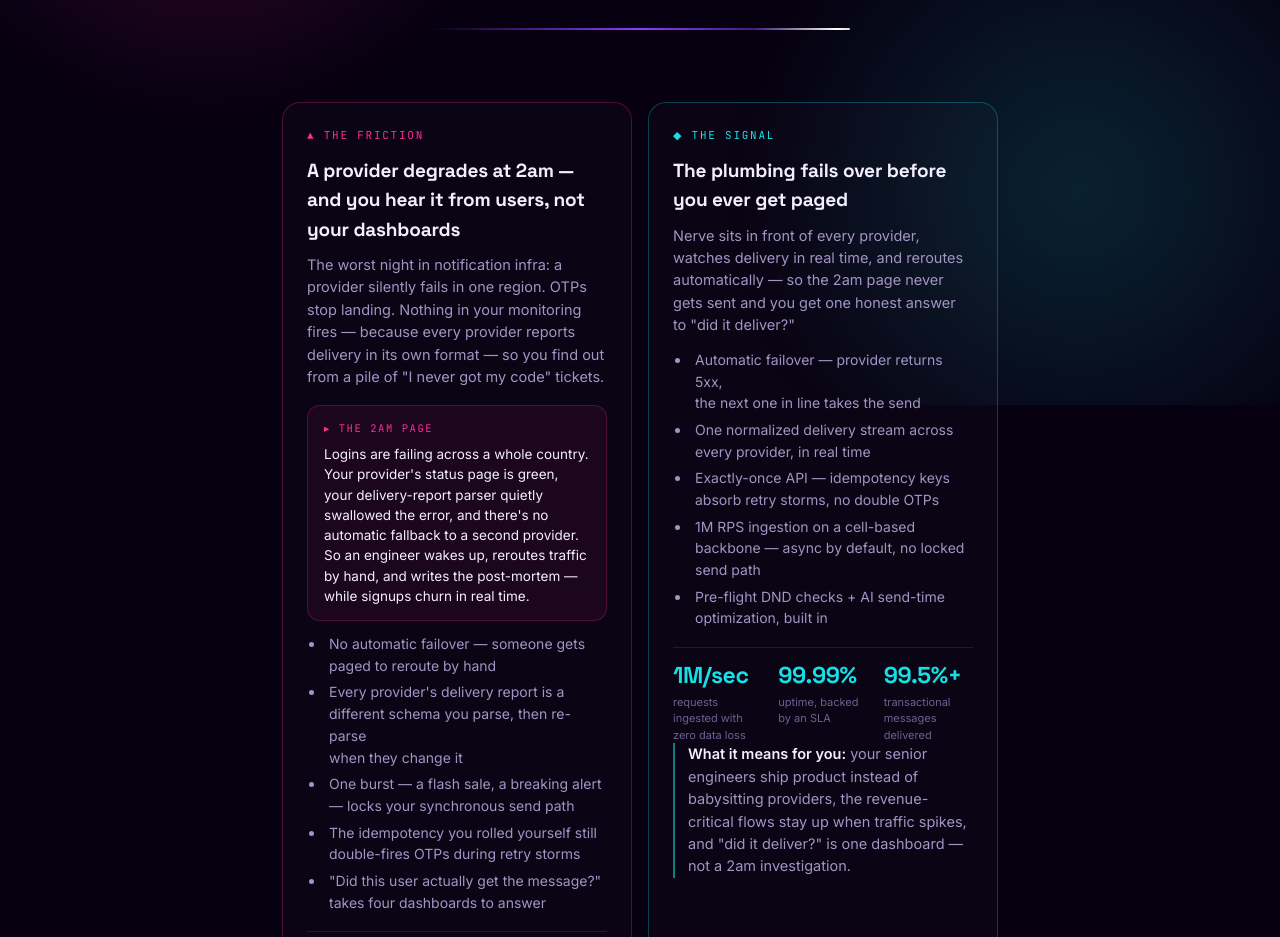
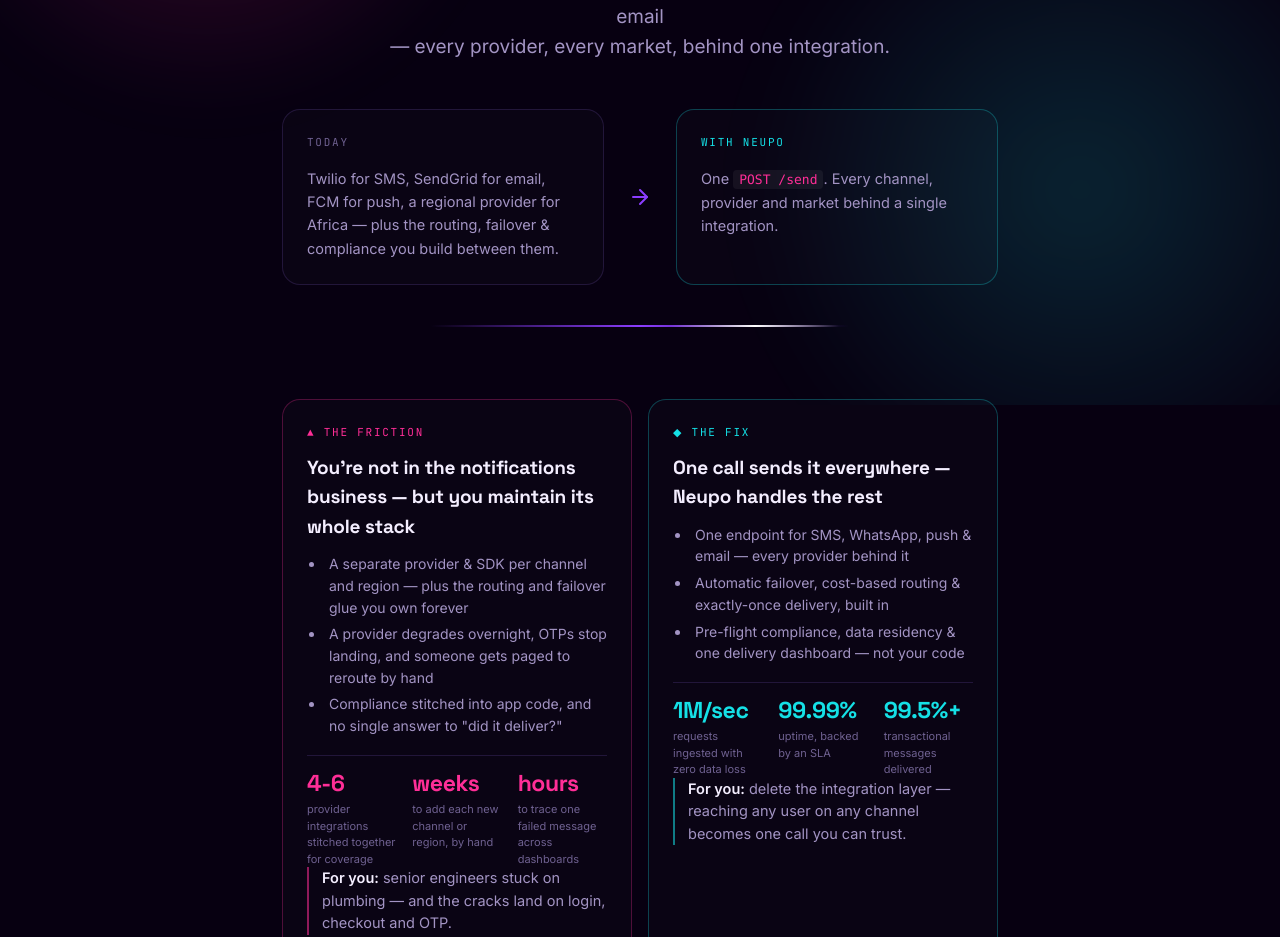
Before and after one commit to Amforddev/Nerve---Form, a React (Vite) app: page / in a window 1280 px wide. Shown: the part 395-1332 px from the top of the page. Built offline with nearby package versions, Linux system fonts and the light colour scheme; no server answers.

Commit message:
chore: rename Nerve to Neupo in UI labels

```diff
--- a/src/App.tsx
+++ b/src/App.tsx
@@ -126,7 +126,7 @@
               <ShieldCheck className="w-6 h-6" />
             </div>
             <div>
-              <div className="text-xs font-mono text-cyan-400 uppercase tracking-widest">Nerve Control Plane</div>
+              <div className="text-xs font-mono text-cyan-400 uppercase tracking-widest">Neupo Control Plane</div>
               <h1 className="text-xl font-bold text-white tracking-tight">Admin & Form Setup</h1>
             </div>
           </div>
@@ -224,7 +224,7 @@
                 {loading ? (
                   <>
                     <Loader2 className="w-5 h-5 animate-spin" />
-                    <span>Configuring Nerve Connection...</span>
+                    <span>Configuring Neupo Connection...</span>
                   </>
                 ) : (
                   <>
@@ -268,7 +268,7 @@
 
           <div className="mt-12 pt-6 border-t border-white/5 text-center">
             <p className="text-[10px] font-mono uppercase tracking-widest text-white/30">
-              Nerve · Project Camry · Secure Auth Loop
+              Neupo · Project Camry · Secure Auth Loop
             </p>
           </div>
         </div>
@@ -653,58 +653,66 @@
       <div className="field-bg"></div>
       <div className="wrap">
         <header>
-          <h1>One nerve for<br /><span className="grad">every signal you send</span></h1>
-          <p className="sub">Nerve is a single API that routes notifications across SMS, WhatsApp, push and email — built to ingest a million requests a second and survive the markets where everyone else drops the packet.</p>
-          <div className="signal-line"></div>
+          <h1>One API for<br /><span className="grad">every notification<br/>you send</span></h1>
+          <p className="sub">Neupo is the single API your product calls to deliver <b>OTPs,<br/>alerts and campaigns</b> across SMS, WhatsApp, push and email<br/>— every provider, every market, behind one integration.</p>
+
+          <div className="flex flex-col sm:flex-row items-stretch justify-center gap-6 mt-12 mb-4 max-w-4xl mx-auto">
+            <div className="card !m-0 !p-6 text-left relative z-10 flex-1">
+              <p className="eyebrow !text-[var(--muted-2)] !mb-4 tracking-widest text-[11px]">TODAY</p>
+              <p className="text-[13.5px] leading-[1.6] text-[var(--muted)] m-0">Twilio for SMS, SendGrid for email, FCM for push, a regional provider for Africa — plus the routing, failover & compliance you build between them.</p>
+            </div>
+
+            <div className="text-[var(--sig-violet)] hidden sm:flex items-center">
+              <svg width="24" height="24" viewBox="0 0 24 24" fill="none" stroke="currentColor" strokeWidth="2" strokeLinecap="round" strokeLinejoin="round"><path d="M5 12h14"/><path d="m12 5 7 7-7 7"/></svg>
+            </div>
+            <div className="text-[var(--sig-violet)] sm:hidden rotate-90 flex justify-center">
+              <svg width="24" height="24" viewBox="0 0 24 24" fill="none" stroke="currentColor" strokeWidth="2" strokeLinecap="round" strokeLinejoin="round"><path d="M5 12h14"/><path d="m12 5 7 7-7 7"/></svg>
+            </div>
+
+            <div className="card solution !m-0 !p-6 text-left relative z-10 flex-1">
+              <p className="eyebrow !text-[var(--sig-cyan)] !mb-4 tracking-widest text-[11px]">WITH NEUPO</p>
+              <p className="text-[13.5px] leading-[1.6] text-[var(--text)] m-0">One <code className="bg-white/5 px-1.5 py-0.5 rounded text-[13px] font-mono text-[var(--sig-magenta)]">POST /send</code>. Every channel, provider and market behind a single integration.</p>
+            </div>
+          </div>
+
+          <div className="signal-line mt-12"></div>
         </header>
 
         <section className="story">
           <div className="card problem">
-            <p className="eyebrow">▲ The friction</p>
-            <h3>A provider degrades at 2am —<br/>and you hear it from users, not<br/>your dashboards</h3>
-            <p>The worst night in notification infra: a provider silently fails in one region. OTPs stop landing. Nothing in your monitoring fires — because every provider reports delivery in its own format — so you find out from a pile of "I never got my code" tickets.</p>
-            <div className="scenario">
-              <p className="tag">▸ The 2am page</p>
-              <p>Logins are failing across a whole country.<br/>Your provider's status page is green,<br/>your delivery-report parser quietly<br/>swallowed the error, and there's no<br/>automatic fallback to a second provider.<br/>So an engineer wakes up, reroutes traffic<br/>by hand, and writes the post-mortem —<br/>while signups churn in real time.</p>
-            </div>
+            <p className="eyebrow">▲ THE FRICTION</p>
+            <h3>You're not in the notifications<br/>business — but you maintain its<br/>whole stack</h3>
             <ul>
-              <li>No automatic failover — someone gets<br/>paged to reroute by hand</li>
-              <li>Every provider's delivery report is a<br/>different schema you parse, then re-parse<br/>when they change it</li>
-              <li>One burst — a flash sale, a breaking alert<br/>— locks your synchronous send path</li>
-              <li>The idempotency you rolled yourself still<br/>double-fires OTPs during retry storms</li>
-              <li>"Did this user actually get the message?"<br/>takes four dashboards to answer</li>
+              <li>A separate provider & SDK per channel<br/>and region — plus the routing and failover<br/>glue you own forever</li>
+              <li>A provider degrades overnight, OTPs stop<br/>landing, and someone gets paged to<br/>reroute by hand</li>
+              <li>Compliance stitched into app code, and<br/>no single answer to "did it deliver?"</li>
             </ul>
             <div className="stats">
-              <div className="stat"><div className="num">4-6</div><div className="lbl">provider SDKs<br/>one team<br/>stitches together<br/>and maintains by<br/>hand</div></div>
-              <div className="stat"><div className="num">0 alerts</div><div className="lbl">fire before your<br/>users do when a<br/>provider silently<br/>degrades</div></div>
-              <div className="stat"><div className="num">hours</div><div className="lbl">to trace a single<br/>failed message<br/>across separate<br/>dashboards</div></div>
+              <div className="stat"><div className="num">4-6</div><div className="lbl">provider<br/>integrations<br/>stitched together<br/>for coverage</div></div>
+              <div className="stat"><div className="num">weeks</div><div className="lbl">to add each new<br/>channel or<br/>region, by hand</div></div>
+              <div className="stat"><div className="num">hours</div><div className="lbl">to trace one<br/>failed message<br/>across<br/>dashboards</div></div>
             </div>
-            <p className="impact"><b>What it means for you:</b> your most senior<br/>engineers are permanently on-call for<br/>plumbing, and your worst outages land<br/>on the exact flows that gate revenue —<br/>login, checkout, OTP — while you debug<br/>them blind.</p>
+            <p className="impact"><b>For you:</b> senior engineers stuck on<br/>plumbing — and the cracks land on login,<br/>checkout and OTP.</p>
           </div>
           <div className="card solution">
-            <p className="eyebrow">◆ The signal</p>
-            <h3>The plumbing fails over before<br/>you ever get paged</h3>
-            <p>Nerve sits in front of every provider, watches delivery in real time, and reroutes automatically — so the 2am page never gets sent and you get one honest answer to "did it deliver?"</p>
+            <p className="eyebrow">◆ THE FIX</p>
+            <h3>One call sends it everywhere —<br/>Neupo handles the rest</h3>
             <ul>
-              <li>Automatic failover — provider returns 5xx,<br/>the next one in line takes the send</li>
-              <li>One normalized delivery stream across<br/>every provider, in real time</li>
-              <li>Exactly-once API — idempotency keys<br/>absorb retry storms, no double OTPs</li>
-              <li>1M RPS ingestion on a cell-based<br/>backbone — async by default, no locked<br/>send path</li>
-              <li>Pre-flight DND checks + AI send-time<br/>optimization, built in</li>
+              <li>One endpoint for SMS, WhatsApp, push &<br/>email — every provider behind it</li>
+              <li>Automatic failover, cost-based routing &<br/>exactly-once delivery, built in</li>
+              <li>Pre-flight compliance, data residency &<br/>one delivery dashboard — not your code</li>
             </ul>
             <div className="stats">
               <div className="stat"><div className="num">1M/sec</div><div className="lbl">requests<br/>ingested with<br/>zero data loss</div></div>
               <div className="stat"><div className="num">99.99%</div><div className="lbl">uptime, backed<br/>by an SLA</div></div>
               <div className="stat"><div className="num">99.5%+</div><div className="lbl">transactional<br/>messages<br/>delivered</div></div>
             </div>
-            <p className="impact"><b>What it means for you:</b> your senior<br/>engineers ship product instead of<br/>babysitting providers, the revenue-<br/>critical flows stay up when traffic spikes,<br/>and "did it deliver?" is one dashboard —<br/>not a 2am investigation.</p>
+            <p className="impact"><b>For you:</b> delete the integration layer —<br/>reaching any user on any channel<br/>becomes one call you can trust.</p>
           </div>
         </section>
 
-        <p className="statnote">Friction figures are illustrative of what teams typically run into; signal figures are Nerve's engineering targets.</p>
-
         <div className="leadin">
-          <p>We're building Nerve now — and we want to build it around <span className="k">your</span> reality, not a slide deck. Five minutes of honest answers shapes what ships first. <span className="k">No sales follow-up unless you ask for it.</span></p>
+          <p>We're building Neupo now and want it shaped around <span className="k">your</span> reality. Five<br/>minutes of honest answers decides what ships first. <span className="k">No sales follow-up<br/>unless you ask.</span></p>
         </div>
 
         <div className="form-shell">
@@ -736,7 +744,7 @@
               <div className="space-y-2">
                 <h3 className="text-lg font-bold text-white">Google Form Connection Required</h3>
                 <p className="text-sm text-white/60 max-w-md mx-auto leading-relaxed">
-                  Nerve is designed to submit feedback directly to your Google Form.
+                  Neupo is designed to submit feedback directly to your Google Form.
                   Please run the administrator setup to link a Google Form.
                 </p>
               </div>
@@ -903,7 +911,7 @@
                 {/* STEP 3 */}
                 <div className={`step ${step === 3 ? "active" : ""}`} data-step="3">
                   <div className="q" data-key="likelihood" data-required>
-                    <label className="qlabel">If Nerve existed today, how likely would you be to try it?<span className="req">*</span></label>
+                    <label className="qlabel">If Neupo existed today, how likely would you be to try it?<span className="req">*</span></label>
                     <p className="hint">0 = wouldn't touch it · 10 = take my integration now.</p>
                     <div className="scale ten">
                       {[0,1,2,3,4,5,6,7,8,9,10].map(v => (
@@ -933,7 +941,7 @@
                   </div>
 
                   <div className="q" data-key="barriers">
-                    <label className="qlabel">What would stop you from adopting something like Nerve?</label>
+                    <label className="qlabel">What would stop you from adopting something like Neupo?</label>
                     <div className="opts grid">
                       {["Migration effort", "Vendor lock-in concern", "Trust / reliability of a new vendor", "Price", "Security / data privacy", "Nothing major — we'd try it"].map(v => (
                         <label className="opt" key={v}>
@@ -963,7 +971,7 @@
                   </div>
 
                   <div className="q" data-key="price_too_high" data-required>
-                    <label className="qlabel">At what per-1,000-requests price would Nerve feel too expensive to justify?<span className="req">*</span></label>
+                    <label className="qlabel">At what per-1,000-requests price would Neupo feel too expensive to justify?<span className="req">*</span></label>
                     <div className="opts grid">
                       {["Over $0.10 / 1K", "Over $0.50 / 1K", "Over $1 / 1K", "Over $5 / 1K"].map(v => (
                         <label className="opt" data-type="radio" key={v}>
@@ -1064,7 +1072,7 @@
           )}
         </div>
 
-        <footer>NERVE · PROJECT CAMRY — built for the signals that can't drop</footer>
+        <footer>NEUPO · PROJECT CAMRY — built for the signals that can't drop</footer>
       </div>
     </>
   );
```
